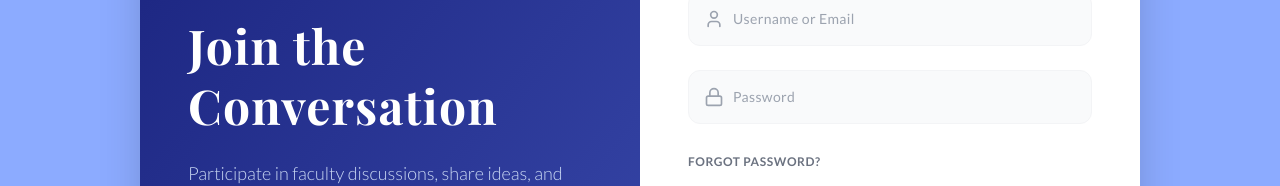
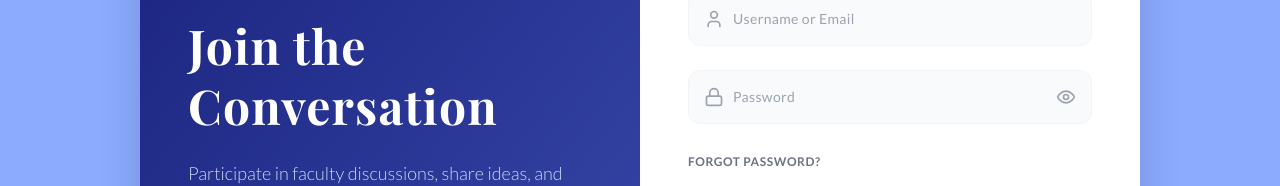
Before and after one commit to Sandun441/OpenSocialM, a React (Create React App) app in the folder frontend/: page /login in a window 1280 px wide. Shown: the part 309-495 px from the top of the page. Built offline with nearby package versions, Linux system fonts and the light colour scheme; a web font is replaced by a local one.

Commit message:
Update Login.js

```diff
--- a/frontend/src/components/auth/Login.js
+++ b/frontend/src/components/auth/Login.js
@@ -1,7 +1,7 @@
 import { useState, useContext, useEffect } from 'react';
 import { useNavigate, Link } from 'react-router-dom';
 import { AuthContext } from '../../context/authContext';
-import { User, Lock, Facebook, Moon, Sun } from 'lucide-react';
+import { User, Lock, Facebook, Moon, Sun, Eye, EyeOff } from 'lucide-react';
 
 export default function Login() {
   const [formData, setFormData] = useState({
@@ -11,6 +11,7 @@ export default function Login() {
 
   const [error, setError] = useState('');
   const [isLoading, setIsLoading] = useState(false);
+  const [showPassword, setShowPassword] = useState(false)
 
   // --- CAROUSEL STATE ---
   const [currentSlide, setCurrentSlide] = useState(0);
@@ -180,16 +181,32 @@ export default function Login() {
               <div className="absolute inset-y-0 left-0 pl-4 flex items-center pointer-events-none">
                 <Lock className="h-5 w-5 text-gray-400 group-focus-within:text-[#1A237E] transition-colors" />
               </div>
+
               <input
                 id="password"
                 name="password"
-                type="password"
+                // CHANGE 1: Make type dynamic
+                type={showPassword ? "text" : "password"}
                 required
                 placeholder="Password"
                 value={formData.password}
                 onChange={handleChange}
-                className="w-full pl-11 pr-4 py-4 bg-gray-50 dark:bg-slate-700 border border-gray-100 dark:border-slate-600 text-gray-900 dark:text-white text-sm rounded-xl focus:ring-2 focus:ring-[#1A237E] focus:border-transparent outline-none transition-all placeholder-gray-400 dark:placeholder-gray-500 font-medium tracking-wide"
+                // CHANGE 2: Updated pr-4 to pr-12 to make room for the eye icon
+                className="w-full pl-11 pr-12 py-4 bg-gray-50 dark:bg-slate-700 border border-gray-100 dark:border-slate-600 text-gray-900 dark:text-white text-sm rounded-xl focus:ring-2 focus:ring-[#1A237E] focus:border-transparent outline-none transition-all placeholder-gray-400 dark:placeholder-gray-500 font-medium tracking-wide"
               />
+
+              {/* CHANGE 3: Add the toggle button */}
+              <button
+                type="button"
+                onClick={() => setShowPassword(!showPassword)}
+                className="absolute inset-y-0 right-0 pr-4 flex items-center text-gray-400 hover:text-[#1A237E] dark:hover:text-blue-400 transition-colors focus:outline-none"
+              >
+                {showPassword ? (
+                  <EyeOff className="h-5 w-5" />
+                ) : (
+                  <Eye className="h-5 w-5" />
+                )}
+              </button>
             </div>
 
             <div className="text-left">
```
